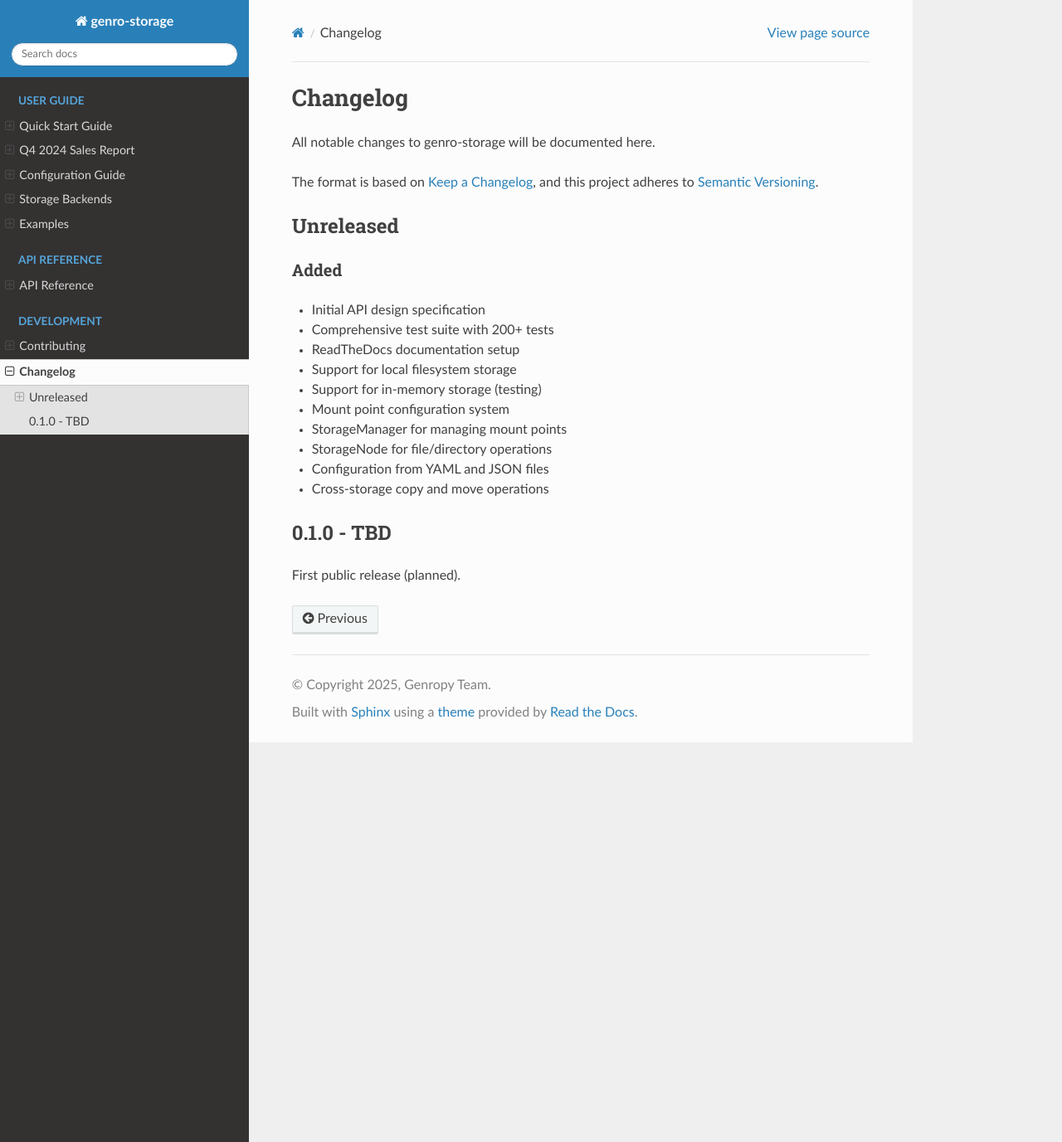
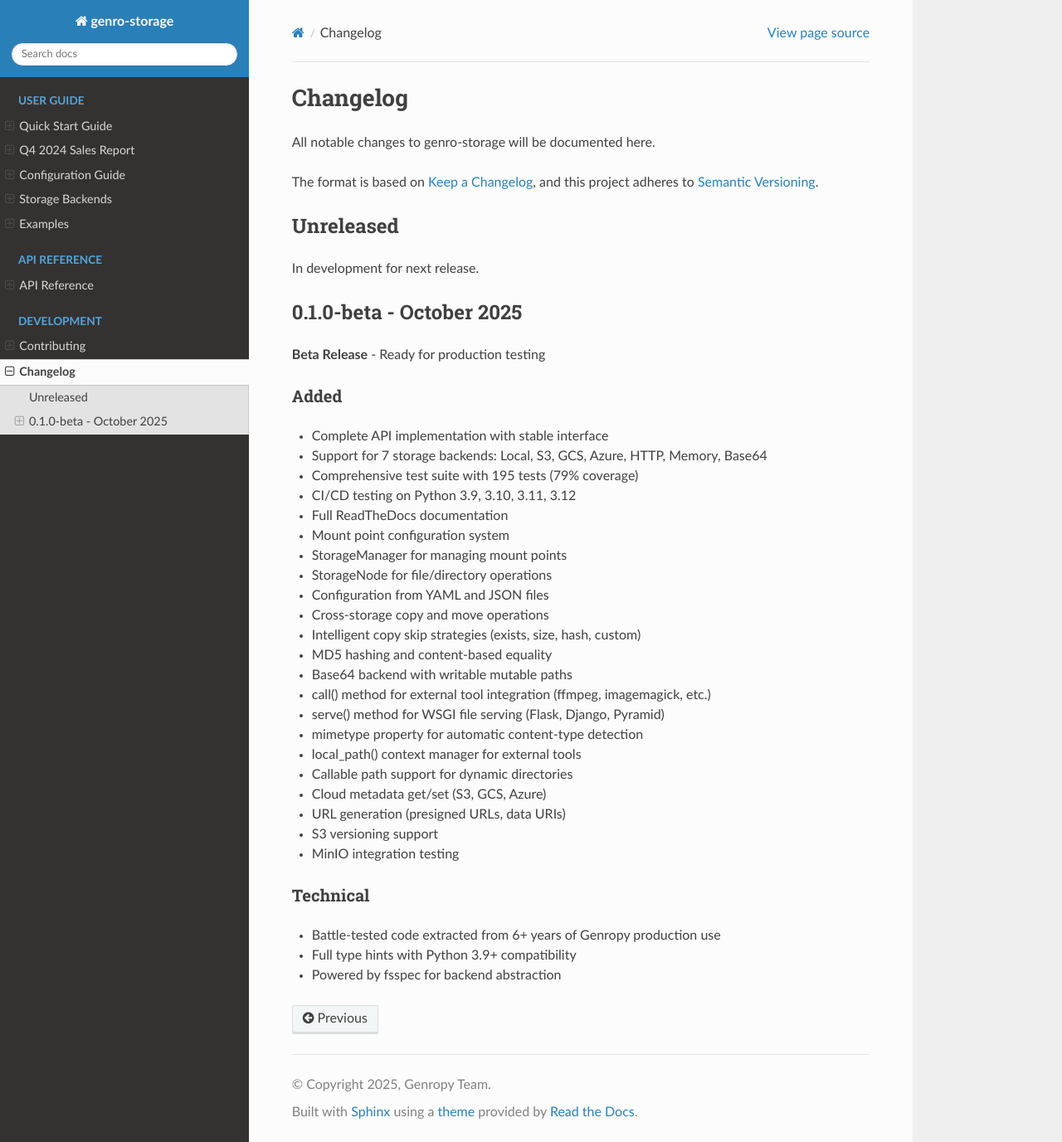
Before and after one commit to genropy/genro-storage, a Sphinx documentation site: the page built from docs/changelog.rst, in a window 1280 px wide and 1377 px high. Shown: the whole window at 83% size. Built offline with Sphinx 7.4.7 and the Read the Docs theme 3.1.0, drawn with Linux system fonts in a browser that asks for light colours.

Commit message:
release: Upgrade project status from Alpha to Beta (v0.1.0-beta)
After comprehensive evaluation, the project meets all criteria for Beta status:

✅ Complete feature implementation (7 backends, all advanced features)
✅ Comprehensive testing (195 tests, 79% coverage, Python 3.9-3.12)
✅ Stable and well-documented API
✅ Battle-tested code from 6+ years of Genropy production use
✅ Full CI/CD pipeline with all tests passing
✅ Complete documentation on ReadTheDocs

Changes:
- Update Development Status classifier: 3 - Alpha → 4 - Beta
- Update version: 0.1.0-alpha → 0.1.0-beta
- Update README status section with production testing readiness
- Add comprehensive 0.1.0-beta changelog entry
- Update roadmap with realistic timeline
- Update docs version strings

The project is now ready for early adopters and production testing scenarios.
Next milestone: First PyPI release (Q4 2025).

```diff
--- a/docs/changelog.rst
+++ b/docs/changelog.rst
@@ -9,21 +9,42 @@ and this project adheres to `Semantic Versioning <https://semver.org/spec/v2.0.0
 Unreleased
 ----------
 
+In development for next release.
+
+0.1.0-beta - October 2025
+-------------------------
+
+**Beta Release** - Ready for production testing
+
 Added
 ~~~~~
 
-- Initial API design specification
-- Comprehensive test suite with 200+ tests
-- ReadTheDocs documentation setup
-- Support for local filesystem storage
-- Support for in-memory storage (testing)
+- Complete API implementation with stable interface
+- Support for 7 storage backends: Local, S3, GCS, Azure, HTTP, Memory, Base64
+- Comprehensive test suite with 195 tests (79% coverage)
+- CI/CD testing on Python 3.9, 3.10, 3.11, 3.12
+- Full ReadTheDocs documentation
 - Mount point configuration system
 - StorageManager for managing mount points
 - StorageNode for file/directory operations
 - Configuration from YAML and JSON files
 - Cross-storage copy and move operations
+- Intelligent copy skip strategies (exists, size, hash, custom)
+- MD5 hashing and content-based equality
+- Base64 backend with writable mutable paths
+- call() method for external tool integration (ffmpeg, imagemagick, etc.)
+- serve() method for WSGI file serving (Flask, Django, Pyramid)
+- mimetype property for automatic content-type detection
+- local_path() context manager for external tools
+- Callable path support for dynamic directories
+- Cloud metadata get/set (S3, GCS, Azure)
+- URL generation (presigned URLs, data URIs)
+- S3 versioning support
+- MinIO integration testing
 
-0.1.0 - TBD
------------
+Technical
+~~~~~~~~~
 
-First public release (planned).
+- Battle-tested code extracted from 6+ years of Genropy production use
+- Full type hints with Python 3.9+ compatibility
+- Powered by fsspec for backend abstraction
--- a/docs/conf.py
+++ b/docs/conf.py
@@ -11,8 +11,8 @@ sys.path.insert(0, os.path.abspath('..'))
 project = 'genro-storage'
 copyright = f'{datetime.now().year}, Genropy Team'
 author = 'Genropy Team'
-release = '0.1.0'
-version = '0.1.0'
+release = '0.1.0-beta'
+version = '0.1.0-beta'
 
 # General configuration
 extensions = [
--- a/pyproject.toml
+++ b/pyproject.toml
@@ -14,7 +14,7 @@ authors = [
 ]
 keywords = ["storage", "filesystem", "s3", "cloud", "genropy"]
 classifiers = [
-    "Development Status :: 3 - Alpha",
+    "Development Status :: 4 - Beta",
     "Intended Audience :: Developers",
     "License :: OSI Approved :: MIT License",
     "Programming Language :: Python :: 3",
```
Also changed, not shown: README.md (+13 -11 lines).
